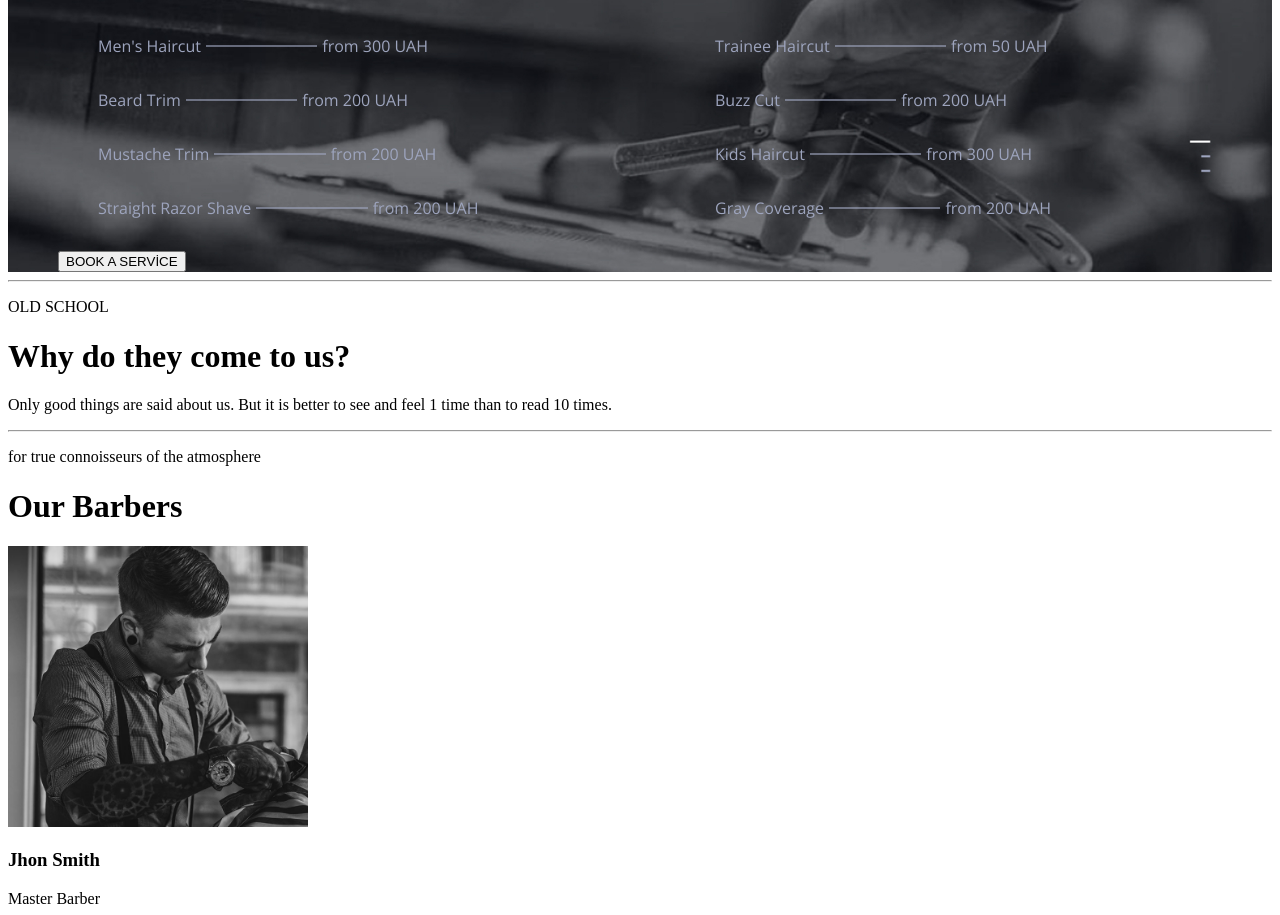
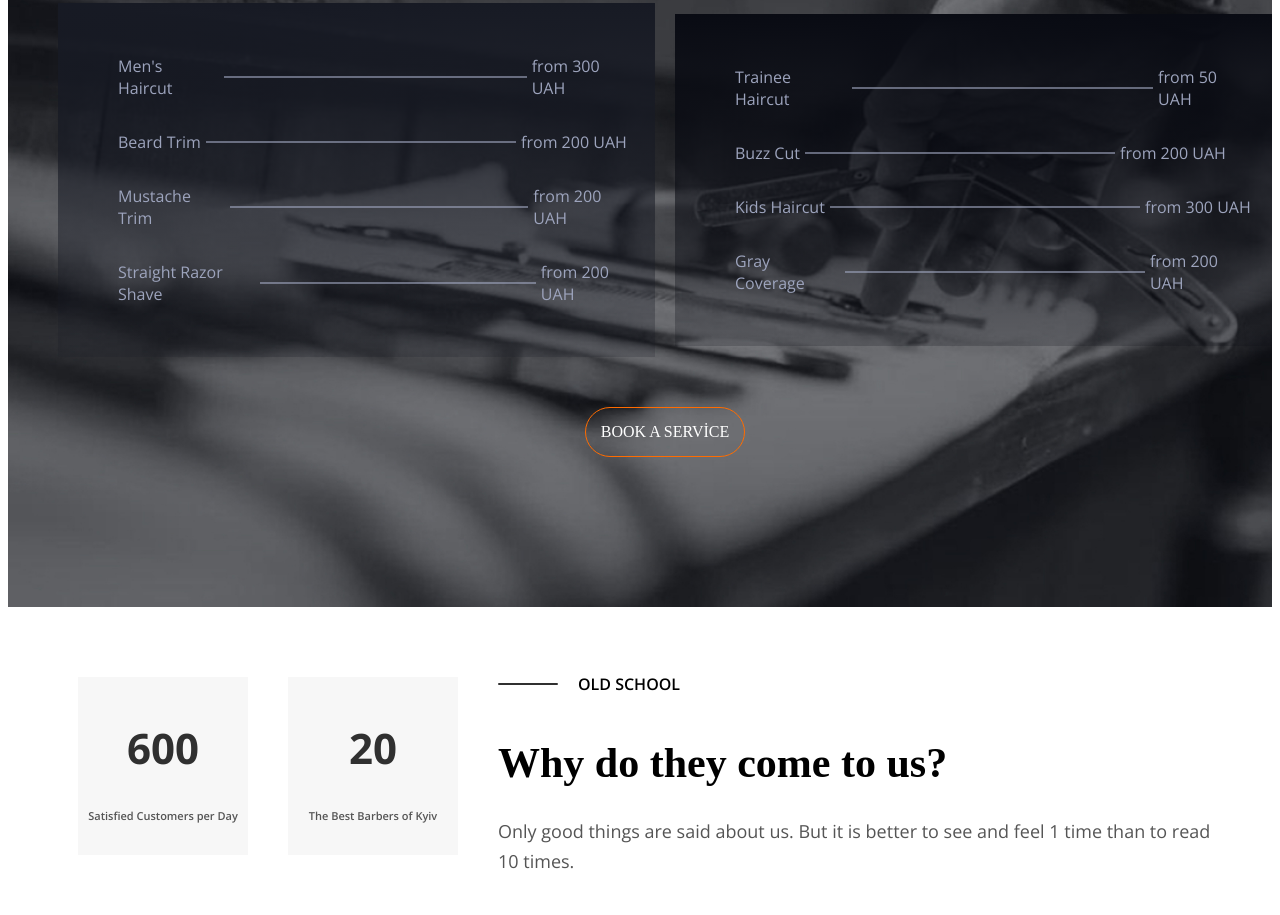
Before and after one commit to semragenc/barber_shop, a plain HTML site: page index.html in a window 1280 px wide. Shown: the part 1885-2800 px from the top of the page. Drawn offline with nearby package versions, Linux system fonts and the light colour scheme; a web font is replaced by a local one.

Commit message:
why us kısmına kadar css oluşturuldu.

```diff
--- a/css/style.css
+++ b/css/style.css
@@ -1,9 +1,20 @@
+
+@font-face {
+    font-family: "Raleway";
+    src: url("../assets/fonts/static/Raleway-Medium.ttf");
+}
+
+@font-face {
+    font-family: "Raleway-Bold";
+    src: url("../assets/fonts/static/Raleway-Bold.ttf");
+}
+
 #nav-container {
     justify-content: space-between;
     background-color: transparent;
     color: white;
     padding: 10px;
-    width: 1000 px;
+    width: 1000px;
     flex-direction: row;
 }
 #navbar{
@@ -33,8 +44,9 @@
     color: white;
 }
 
-.book-services-button{
+.book-service-button{
     border: 1px solid #ff6c00;
+    color: white;
     border-radius: 25px;
     padding-top: 15px;
     padding-left: 15px;
@@ -97,6 +109,12 @@
     display: flex;
     transform: rotate(90deg);
 }
+#aside-header {
+    display: flex;
+}
+#aside-header ul {
+    display: flex;
+}
 
 #aside-header a{
     color: black;
@@ -147,9 +165,10 @@
 .about-title{
     font-family: "Raleway", sans-serif;
     font-weight: 700;
-    line-height: 49p.31x;
+    line-height: 49.31px;
     letter-spacing: 5%;
-}.about-line{
+}
+.black-line{
     width: 60px;
     height: 2px;
     background-color: #303030;
@@ -220,14 +239,14 @@
 }
 
 .service-table-content-seperate-line {
-    width: 20%;
+    width: 60%;
     height: 2px;
     background-color: #9da4bd99;
 }
 
 .table-list-items{
     color: #9da4bd;
-        font-family: "Open Sans", sans-serif;
+    font-family: "Open Sans", sans-serif;
 }
 .table-list-items li{
     list-style-type: none;
@@ -239,12 +258,87 @@
 }
 #services-card-containers{
     display: flex;
+    flex-direction: row;
     justify-content: space-around;
+    align-items: center;
     gap: 20px;
 }
-#left-card{
-    flex:1
+#left-card {
+    flex: 1;
+    background: linear-gradient(180deg,rgba(23, 26, 36, 1),rgba(23, 26, 36, 0.2));
+    padding: 20px;
 }
+
 #right-card {
-    flex: 1
+    flex: 1;
+    background: linear-gradient(180deg, #090b13 0%, rgba(9, 11, 19, 0.2) 100%);
+    padding: 20px;
 }
+#book-service-button-container{
+    display: flex;
+    justify-content: center;
+    margin-top: 50px;
+    margin-bottom: 150px;
+}
+.old-school-line-container{
+    display: flex;
+    align-items: center;
+    gap: 20px;
+}
+#old-school-small-title{
+    font-family: "Open Sans", sans-serif;
+    font-weight: 600;
+}
+#old-school-title{
+    font-family: "Raleway-Bold";
+    font-weight: 700;
+    font-size: 42px;
+}
+#old-school-description{
+    font-family: "Open Sans", sans-serif;
+    font-size: 18px;
+    line-height: 30px;
+    color: #555555;
+}
+#why-us {
+    display: flex;
+    justify-content: space-between;
+    margin: 50px;
+    gap: 20px;
+}
+.intoduction-card{
+    background-color: #F7F7F7;
+    display: flex;
+    flex-direction: column;
+    width: 170px;
+    align-items: center;
+    margin: 20px;
+}
+
+.intoduction-card-title{
+    font-family: "Open Sans", sans-serif;
+    font-weight: 700;
+    font-size: 42px;
+    color: #303030;
+    height: 20%;
+}
+.intoduction-card-description{
+    font-family: "Open Sans", sans-serif;
+    font-size: 11px;
+    color: #555555;
+    font-weight: 600;
+}
+.why-us-column{
+    display: flex;
+    justify-content: space-between;
+    gap: 10px;
+    flex-direction: column;
+}
+#introduction-down-card{
+    margin-top: 50px;
+}
+
+#intoduction-cards{
+    display: flex;
+    flex-direction: row;
+}
--- a/index.html
+++ b/index.html
@@ -69,7 +69,7 @@ Bölümlerin sayısını ve başlıkların hiyerarşisini belirleyin. <h1> etike
                                 <a href="tel:+38 044 111 11 11">+38 044 111 11 11</a>
                             </li>
                             <li>
-                                <a class="book-services-button">BOOK A SERVİCE</a>
+                                <a class="book-service-button">BOOK A SERVİCE</a>
                             </li>
                         </ul>
                     </div>
@@ -96,7 +96,7 @@ Bölümlerin sayısını ve başlıkların hiyerarşisini belirleyin. <h1> etike
             </div>
             <div id="about-text">
                 <div class="about-line-container">
-                    <div class="about-line"></div>
+                    <div class="black-line"></div>
                     <h5>ABOUT</h5>
                 </div>
                 <h1 class="about-title">The Best Barbershop in Your City</h1>
@@ -111,6 +111,7 @@ Bölümlerin sayısını ve başlıkların hiyerarşisini belirleyin. <h1> etike
                 <a class="book-a-service-outlined">BOOK A SERVİCE</a>
             </div>
         </div>
+
         <div id="services-and-prices">
             <div id="services-intro-container">
                 <div class="services-intro-line"></div>
@@ -185,22 +186,47 @@ Bölümlerin sayısını ve başlıkların hiyerarşisini belirleyin. <h1> etike
                     </ul>
                 </div>
             </div>
-            <div>
-                <button>BOOK A SERVİCE</button>
+            <div id="book-service-button-container">
+                <a class="book-service-button">BOOK A SERVİCE</a>
             </div>
         </div>
         <div id="why-us">
-            <div id="intoduction-card"></div>
+            <div id="intoduction-cards">
+                <div class="why-us-column">
+                    <div class="intoduction-card">
+                        <p class="intoduction-card-title">600</p>
+                        <p class="intoduction-card-description">Satisfied Customers per Day</p>
+                    </div>
+
+                    <div id="introduction-down-card" class="intoduction-card">
+                        <p class="intoduction-card-title">50</p>
+                        <p class="intoduction-card-description">Excellent Service Awards</p>
+                    </div>
+                </div>
+                <div class="why-us-column">
+                    <div class="intoduction-card">
+                        <p class="intoduction-card-title">20</p>
+                        <p class="intoduction-card-description">The Best Barbers of Kyiv</p>
+                    </div>
+
+                    <div id="introduction-down-card" class="intoduction-card">
+                        <p class="intoduction-card-title">100</p>
+                        <p class="intoduction-card-description">Gifts for Regular Customers</p>
+                    </div>
+                </div>
+
+            </div>
             <div id="intoduction-text">
-                <div>
-                    <hr>
-                    <p>OLD SCHOOL</p>
+                <div class="old-school-line-container">
+                    <div class="black-line"></div>
+                    <p id="old-school-small-title">OLD SCHOOL</p>
                 </div>
-                <h1>Why do they come to us?</h1>
-                <p>Only good things are said about us. But it is better to see and feel 1 time than to read 10 times.
+                <h1 id="old-school-title">Why do they come to us?</h1>
+                <p id="old-school-description">Only good things are said about us. But it is better to see and feel 1 time than to read 10 times.
                 </p>
             </div>
         </div>
+
         <div id="our-barbers">
             <div>
                 <hr>
```
